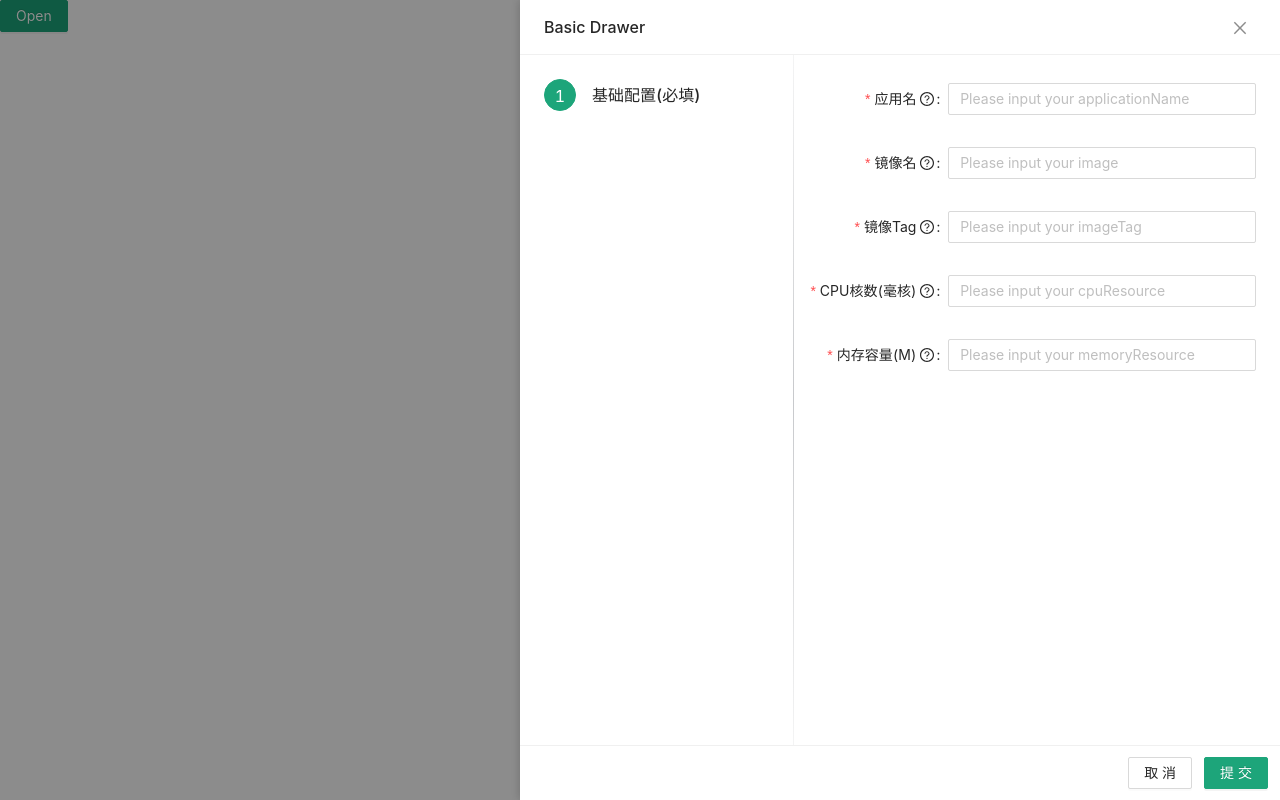
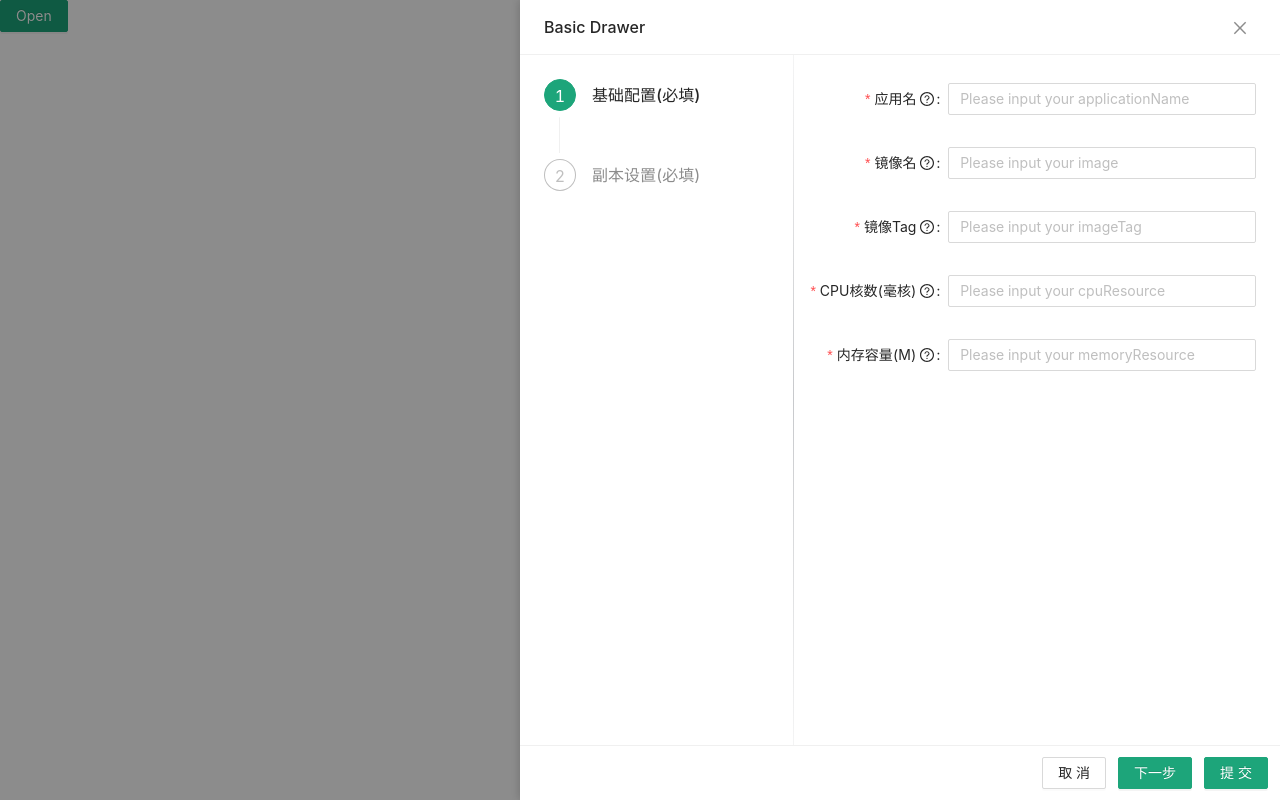
Before and after one commit to chenbj2333/work-components, a React (Create React App) app: page / in a window 1280 px wide. Both pictures are taken after a click on the button "Open". Built offline with nearby package versions, Linux system fonts and the light colour scheme.

Commit message:
分步表单

```diff
--- a/src/components/StepForm/StepFormContent.tsx
+++ b/src/components/StepForm/StepFormContent.tsx
@@ -1,5 +1,5 @@
 import React, { FC } from 'react';
-import { Form, Input, Popover } from 'antd';
+import { Form, Input, Popover, Tooltip } from 'antd';
 import { QuestionCircleOutlined } from '@ant-design/icons';
 
 export interface IStepFormContentItem {
@@ -15,47 +15,54 @@ export interface IStepFormContentItem {
 
 export interface IStepFormContentProps {
   infoItem: IStepFormContentItem[];
+  dataWrapperName: string; // 当前表单名称
 }
 
-const StepFormContent: FC<IStepFormContentProps> = ({ infoItem }) => {
+const StepFormContent: FC<IStepFormContentProps> = ({
+  infoItem,
+  dataWrapperName,
+}) => {
   const itemLabel = (label: string, tipMsg?: string) => {
     if (tipMsg) {
       return (
-        <div>
+        <span>
           <span style={{ marginRight: 4 }}>{label}</span>
           <Popover
             content={tipMsg}
-            getPopupContainer={(triggerNode) =>
-              triggerNode.parentNode?.parentNode?.parentNode as HTMLElement
-            }
+            getPopupContainer={(trigger) => {
+              console.log(
+                trigger.parentNode?.parentNode?.parentNode?.parentNode
+                  ?.parentNode
+              );
+              return trigger.parentNode?.parentNode?.parentNode?.parentNode
+                ?.parentNode as HTMLElement;
+            }}
           >
             <QuestionCircleOutlined />
           </Popover>
-        </div>
+        </span>
       );
     }
     return label;
   };
-  return (
-    <>
-      {infoItem.map((item) => {
+  const content = (item: IStepFormContentItem) => {
     if (item.type === 'input') {
       return (
         <Form.Item
-              key={item.key}
-              label={itemLabel(item.label, item.tipMsg)}
-              name={item.key}
+          key={`${dataWrapperName}-${item.key}`}
+          name={[dataWrapperName, item.key]}
           rules={item.rules}
           initialValue={item.value}
+          label={itemLabel(item.label, item.tipMsg)}
+          style={{ overflow: 'auto' }}
         >
           <Input placeholder={item.placeholder} />
         </Form.Item>
       );
     }
     return null;
-      })}
-    </>
-  );
+  };
+  return <>{infoItem.map((item) => content(item))}</>;
 };
 
 export default StepFormContent;
--- /dev/null
+++ b/src/components/StepForm/demo/baseJSON.ts
@@ -0,0 +1,48 @@
+import FieldMessage from './fieldMessage';
+export default [
+  {
+    key: 'applicationName',
+    type: 'input',
+    label: '应用名',
+    placeholder: 'Please input your applicationName',
+    value: undefined,
+    tipMsg: FieldMessage.applicationName,
+    rules: [{ required: true, message: 'Please input your applicationName!' }],
+  },
+  {
+    key: 'image',
+    type: 'input',
+    label: '镜像名',
+    placeholder: 'Please input your image',
+    value: undefined,
+    tipMsg: FieldMessage.image,
+    rules: [{ required: true, message: 'Please input your image!' }],
+  },
+  {
+    key: 'imageTag',
+    type: 'input',
+    label: '镜像Tag',
+    placeholder: 'Please input your imageTag',
+    value: undefined,
+    tipMsg: FieldMessage.imageTag,
+    rules: [{ required: true, message: 'Please input your imageTag!' }],
+  },
+  {
+    key: 'cpuResource',
+    type: 'input',
+    label: 'CPU核数(毫核)',
+    placeholder: 'Please input your cpuResource',
+    value: undefined,
+    tipMsg: FieldMessage.cpuResource,
+    rules: [{ required: true, message: 'Please input your cpuResource!' }],
+  },
+  {
+    key: 'memoryResource',
+    type: 'input',
+    label: '内存容量(M)',
+    placeholder: 'Please input your memoryResource',
+    value: undefined,
+    tipMsg: FieldMessage.memoryResource,
+    rules: [{ required: true, message: 'Please input your memoryResource!' }],
+  },
+];
--- /dev/null
+++ b/src/components/StepForm/demo/fubenJSON.ts
@@ -0,0 +1,21 @@
+import FieldMessage from './fieldMessage';
+export default [
+  {
+    key: 'fuben1',
+    type: 'input',
+    label: '应用名',
+    placeholder: 'Please input your applicationName',
+    value: undefined,
+    tipMsg: FieldMessage.applicationName,
+    rules: [{ required: true, message: 'Please input your applicationName!' }],
+  },
+  {
+    key: 'fuben2',
+    type: 'input',
+    label: '镜像名',
+    placeholder: 'Please input your image',
+    value: undefined,
+    tipMsg: FieldMessage.image,
+    rules: [{ required: true, message: 'Please input your image!' }],
+  },
+];
--- a/src/components/StepForm/demo/index.tsx
+++ b/src/components/StepForm/demo/index.tsx
@@ -1,7 +1,8 @@
 import React, { FC, useState } from 'react';
 import { Drawer, Button } from 'antd';
 import StepForm from '..';
-import FieldMessage from './fieldMessage';
+import baseJSON from './baseJSON';
+import fubenJSON from './fubenJSON';
 
 const StepFormDemo: FC = () => {
   const [visible, setVisible] = useState(false);
@@ -15,67 +16,42 @@ const StepFormDemo: FC = () => {
   const stepInfoList = [
     {
       key: 0,
-      name: '基础配置',
-      isNeed: true,
-      data: [
-        {
-          key: 'applicationName',
-          type: 'input',
-          label: '应用名',
-          placeholder: 'Please input your applicationName',
-          value: undefined,
-          tipMsg: FieldMessage.applicationName,
-          rules: [
-            { required: true, message: 'Please input your applicationName!' },
-          ],
-        },
-        {
-          key: 'image',
-          type: 'input',
-          label: '镜像名',
-          placeholder: 'Please input your image',
-          value: undefined,
-          tipMsg: FieldMessage.image,
-          rules: [{ required: true, message: 'Please input your image!' }],
-        },
-        {
-          key: 'imageTag',
-          type: 'input',
-          label: '镜像Tag',
-          placeholder: 'Please input your imageTag',
-          value: undefined,
-          tipMsg: FieldMessage.imageTag,
-          rules: [{ required: true, message: 'Please input your imageTag!' }],
-        },
-        {
-          key: 'cpuResource',
-          type: 'input',
-          label: 'CPU核数(毫核)',
-          placeholder: 'Please input your cpuResource',
-          value: undefined,
-          tipMsg: FieldMessage.cpuResource,
-          rules: [
-            { required: true, message: 'Please input your cpuResource!' },
-          ],
-        },
-        {
-          key: 'memoryResource',
-          type: 'input',
-          label: '内存容量(M)',
-          placeholder: 'Please input your memoryResource',
-          value: undefined,
-          tipMsg: FieldMessage.memoryResource,
-          rules: [
-            { required: true, message: 'Please input your memoryResource!' },
-          ],
-        },
-      ],
+      status: 'process',
+      name: '基础配置(必填)',
+      dataWrapperName: 'baseInfo',
+      data: baseJSON,
     },
-    // { key: 1, name: '副本设置', isNeed: true, data: [] },
-    // { key: 2, name: '调度设置', isNeed: false, data: {} },
-    // { key: 3, name: '健康检查设置', isNeed: false, data: {} },
-    // { key: 4, name: '存储及应用配置声明', isNeed: false, data: {} },
-    // { key: 5, name: '启动设置', isNeed: false, data: {} },
+    {
+      key: 1,
+      status: 'wait',
+      name: '副本设置(必填)',
+      dataWrapperName: 'fuben',
+      data: fubenJSON,
+    },
+    // {
+    //   key: 2,
+    //   name: '调度设置(选填)',
+    //   dataWrapperName: 'diaodu',
+    //   data: baseJSON,
+    // },
+    // {
+    //   key: 3,
+    //   name: '健康检查设置(选填)',
+    //   dataWrapperName: 'jiankang',
+    //   data: baseJSON,
+    // },
+    // {
+    //   key: 4,
+    //   name: '存储及应用配置声明(选填)',
+    //   dataWrapperName: 'storage',
+    //   data: baseJSON,
+    // },
+    // {
+    //   key: 5,
+    //   name: '启动设置(选填)',
+    //   dataWrapperName: 'start',
+    //   data: baseJSON,
+    // },
   ];
 
   return (
@@ -91,7 +67,7 @@ const StepFormDemo: FC = () => {
         onClose={onClose}
         visible={visible}
       >
-        <StepForm stepInfoList={stepInfoList} onCloseFun={onClose} />
+        <StepForm originStepInfoList={stepInfoList} onCloseFun={onClose} />
       </Drawer>
     </>
   );
--- a/src/components/StepForm/index.tsx
+++ b/src/components/StepForm/index.tsx
@@ -11,20 +11,22 @@ const layout = {
 };
 
 export interface IStepFormProps {
-  stepInfoList: {
+  originStepInfoList: {
     key: number;
     name: string;
-    isNeed: boolean;
+    status: 'process' | 'wait' | 'error';
     description?: string;
+    dataWrapperName: string;
     data: IStepFormContentItem[];
   }[];
   onCloseFun: () => void;
 }
 
-const StepForm: FC<IStepFormProps> = ({ stepInfoList, onCloseFun }) => {
+const StepForm: FC<IStepFormProps> = ({ originStepInfoList, onCloseFun }) => {
   const [form] = Form.useForm();
   const formRef = useRef(form);
-  const [current, setCurrent] = useState(stepInfoList[0]?.key);
+  const [current, setCurrent] = useState(originStepInfoList[0]?.key);
+  const [stepInfoList, setStepInfoList] = useState(originStepInfoList);
 
   // 上一步
   const prevClick = () => {
@@ -43,8 +45,43 @@ const StepForm: FC<IStepFormProps> = ({ stepInfoList, onCloseFun }) => {
     console.log('Success:', values);
   };
 
+  const onFinishFailed = (props: {
+    values: any;
+    errorFields: any;
+    outOfDate: boolean;
+  }) => {
+    const { errorFields } = props;
+    const errItem: string[] = [];
+    errorFields.forEach((err: any) => {
+      if (err.errors.length > 0) {
+        errItem.push(err.name[0]);
+      }
+    });
+    // @ts-ignore
+    const errNames = [...new Set(errItem)];
+    const newData: any[] = JSON.parse(JSON.stringify(stepInfoList));
+    errNames.forEach((name) => {
+      newData.forEach((info) => {
+        if (name === info.dataWrapperName) {
+          info.status = 'error';
+        }
+      });
+    });
+    setStepInfoList(newData);
+  };
+
   const handleChange = (current: number) => {
     console.log('onChange:', current);
+    const newData: any[] = JSON.parse(JSON.stringify(stepInfoList));
+    newData.forEach((item) => {
+      if (item.status !== 'error') {
+        item.status = 'wait';
+      }
+      if (item.key === current) {
+        item.status = 'process';
+      }
+    });
+    setStepInfoList(newData);
     setCurrent(current);
   };
 
@@ -56,9 +93,9 @@ const StepForm: FC<IStepFormProps> = ({ stepInfoList, onCloseFun }) => {
             {stepInfoList.map((stepInfo) => (
               <Step
                 key={stepInfo.key}
-                title={`${stepInfo.name}(${stepInfo.isNeed ? '必填' : '选填'})`}
+                title={stepInfo.name}
                 description={stepInfo.description}
-                status={current === stepInfo.key ? 'process' : 'wait'}
+                status={stepInfo.status}
                 style={{ minHeight: 80 }}
               />
             ))}
@@ -66,9 +103,26 @@ const StepForm: FC<IStepFormProps> = ({ stepInfoList, onCloseFun }) => {
         </section>
         <div className='stepform-divider' />
         <section className='stepform-right'>
-          <Form ref={formRef} onFinish={onFinish} {...layout}>
+          <Form
+            ref={formRef}
+            onFinish={onFinish}
+            onFinishFailed={onFinishFailed}
+            {...layout}
+          >
             {stepInfoList.map((stepInfo) => (
-              <StepFormContent key={stepInfo.key} infoItem={stepInfo.data} />
+              <div
+                key={stepInfo.key}
+                style={
+                  current === stepInfo.key
+                    ? { display: 'block' }
+                    : { display: 'none' }
+                }
+              >
+                <StepFormContent
+                  dataWrapperName={stepInfo.dataWrapperName}
+                  infoItem={stepInfo.data}
+                />
+              </div>
             ))}
           </Form>
         </section>
```
Lines whose indentation alone changed are shown as unchanged.
